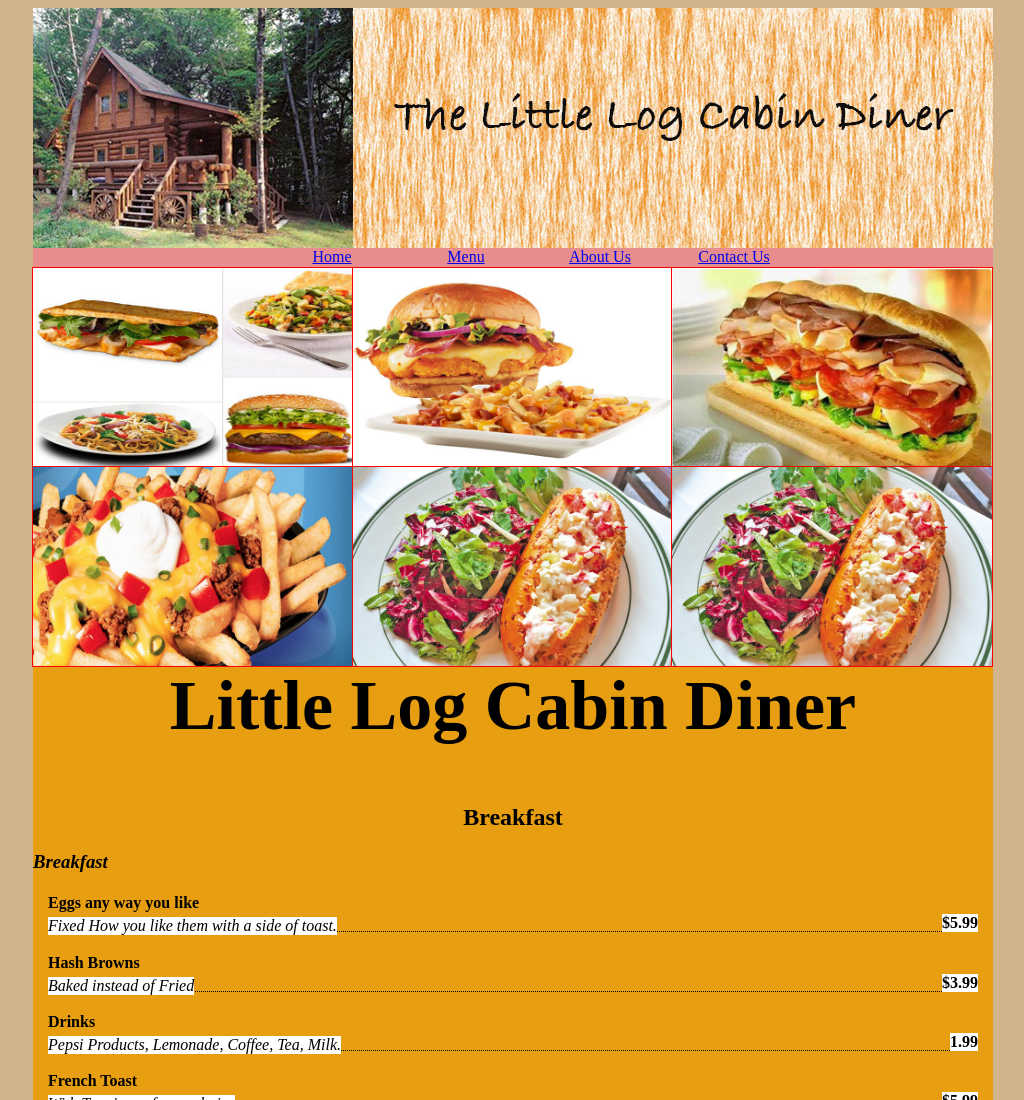
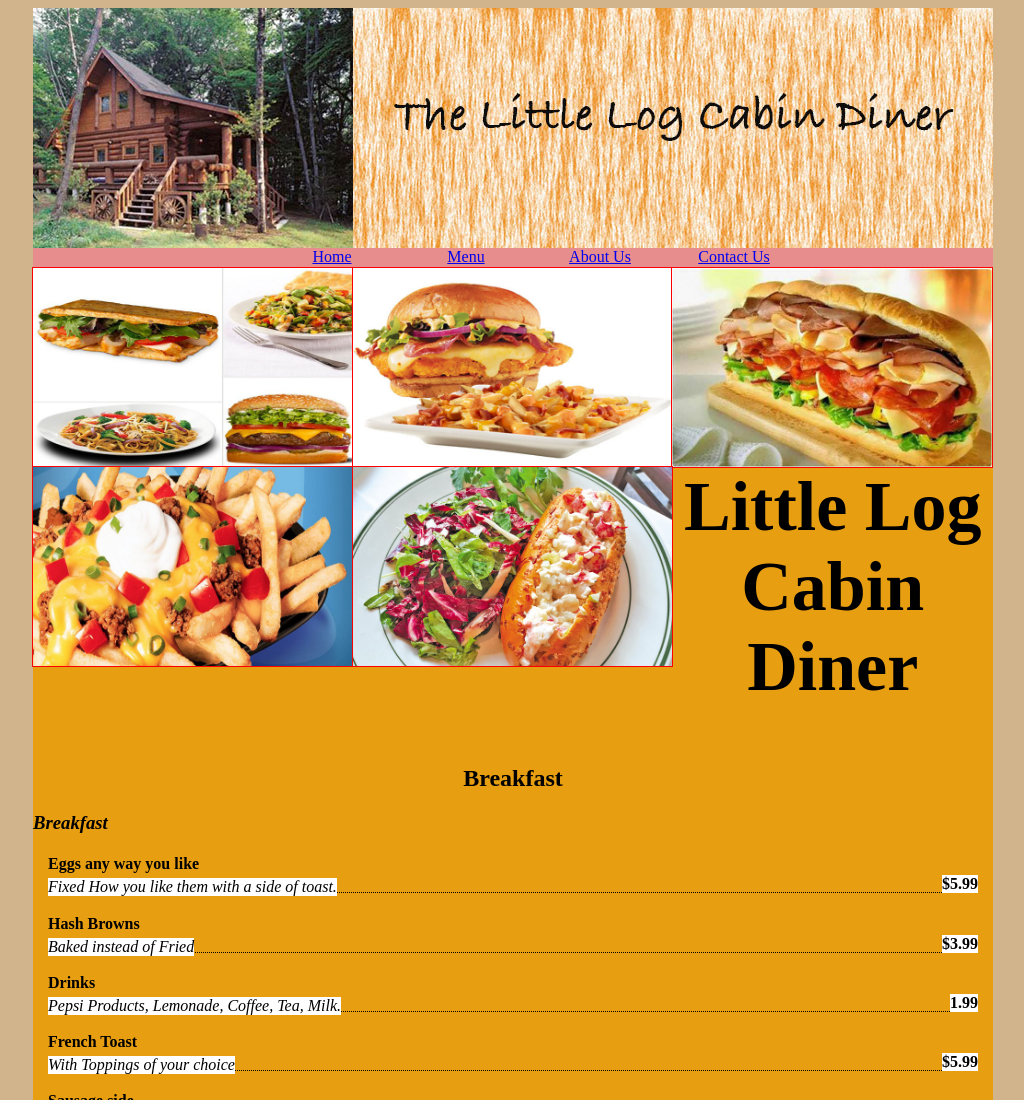
Before and after one commit to preinke01/log-cabin-diner, a plain HTML site: page menu.html in a window 1280 px wide. Shown: the top 1100 px of the page, without its empty margins (127-1151 px from the left). Drawn offline with Linux system fonts and the light colour scheme.

Commit message:
second committ

```diff
--- a/menu.html
+++ b/menu.html
@@ -29,7 +29,6 @@
     <img src="menu2.jpg" alt="Menu2"/>
     <img src="menu4.jpg" alt="Menu4"/>
     <img src="menu5.jpg" alt="Menu5">
-    <img src="Menu6.jpg" alt="menu6">
       <img src="menu6.jpg" alt="Menu7">
   </section>
 
```
